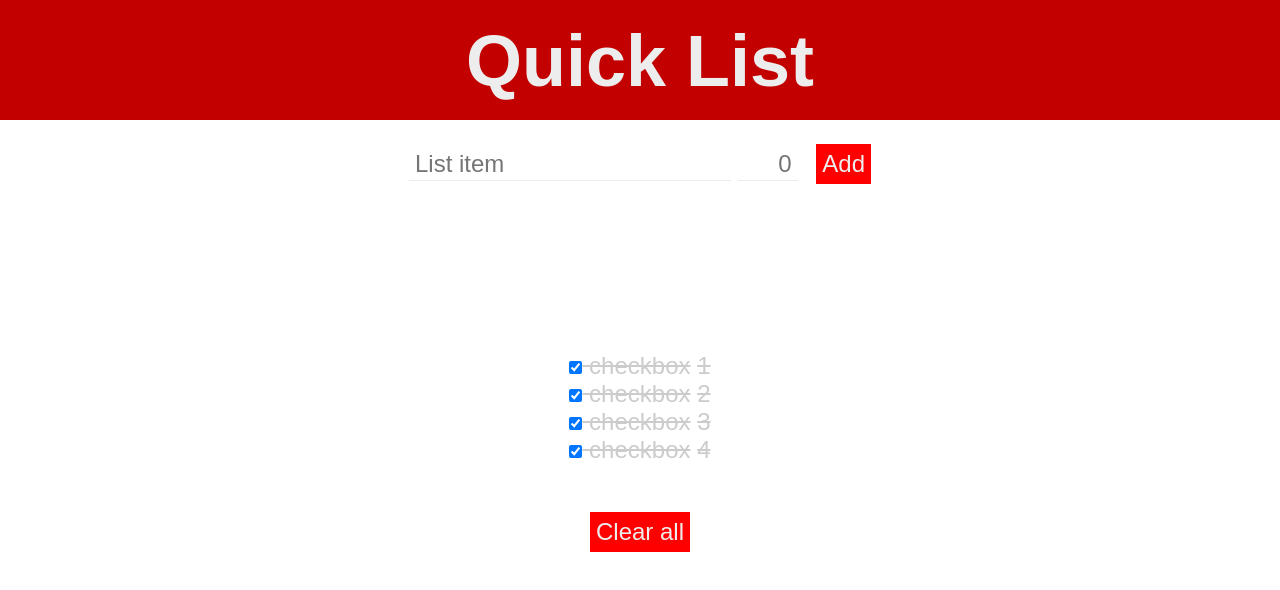
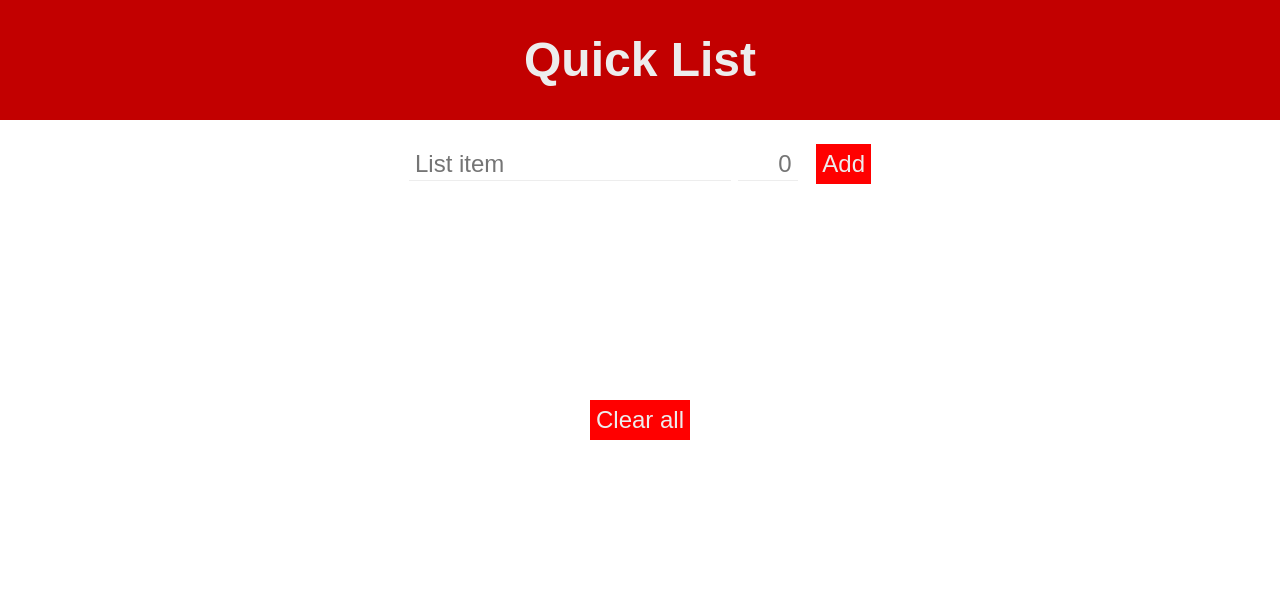
Before and after one commit to kuwood/shoppingListApp, a plain HTML site: page index.html in a window 1280 px wide. Both pictures are taken after a click on the button "Clear all". Drawn offline with nearby package versions, Linux system fonts and the light colour scheme.

Commit message:
change title size, remove quantity feature, add new item, mark complete, complete undo, and clear feature

```diff
--- a/css/style.css
+++ b/css/style.css
@@ -23,9 +23,9 @@ header {
 }
 
 header h1 {
-  font-size: 3em;
+  font-size: 2em;
   margin: 0;
-  line-height: 1.7em;
+  line-height: 2.5em;
 }
 
 .content {
--- a/index.html
+++ b/index.html
@@ -40,16 +40,13 @@
         <li><input type="checkbox" checked> checkbox </li>
       </ul>
       <ul class="quantityComplete">
-        <li>1</li>
-        <li>2</li>
-        <li>3</li>
-        <li>4</li>
+
       </ul>
     </div>
   </section>
   <section class="reset">
     <div class="content">
-      <button>Clear all</button>
+      <button id='clear'>Clear all</button>
     </div>
   </section>
 </body>
--- a/js/app.js
+++ b/js/app.js
@@ -1,8 +1,23 @@
 $(document).ready(function() {
+  //new item feature
   $('#submit').click(function() {
     $('.todo').prepend('<li><input type="checkbox"> '
      + $('#itemname').val() + '</li>')
-    $('.todoQuantity').prepend('<li> '
-     + $('#quantity').val() + '</li>')
+    /**$('.todoQuantity').prepend('<li> '
+     + $('#quantity').val() + '</li>')**/
+  })
+  //mark complete feature
+  $('.todo').on('click','li', function(event) {
+    ($('input', this).prop('checked', true));
+    $('.complete').prepend($(this))
+  })
+  //undo complete feature
+  $('.complete').on('click','li', function(event) {
+    ($('input', this).prop('checked', false));
+    $('.todo').prepend($(this))
+  })
+  //clear feature
+  $('#clear').click(function() {
+    $('ul > li').remove()
   })
 });
```
